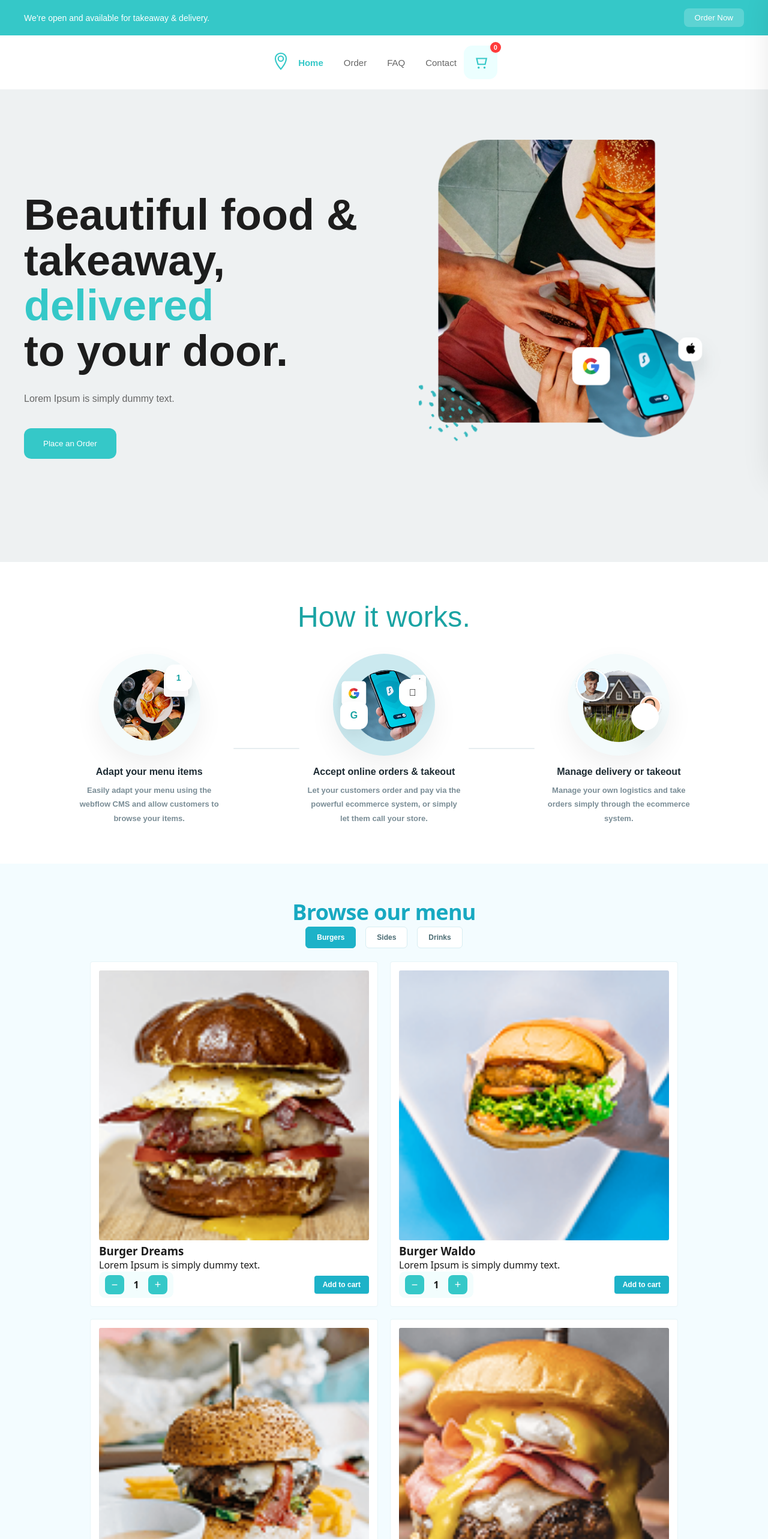
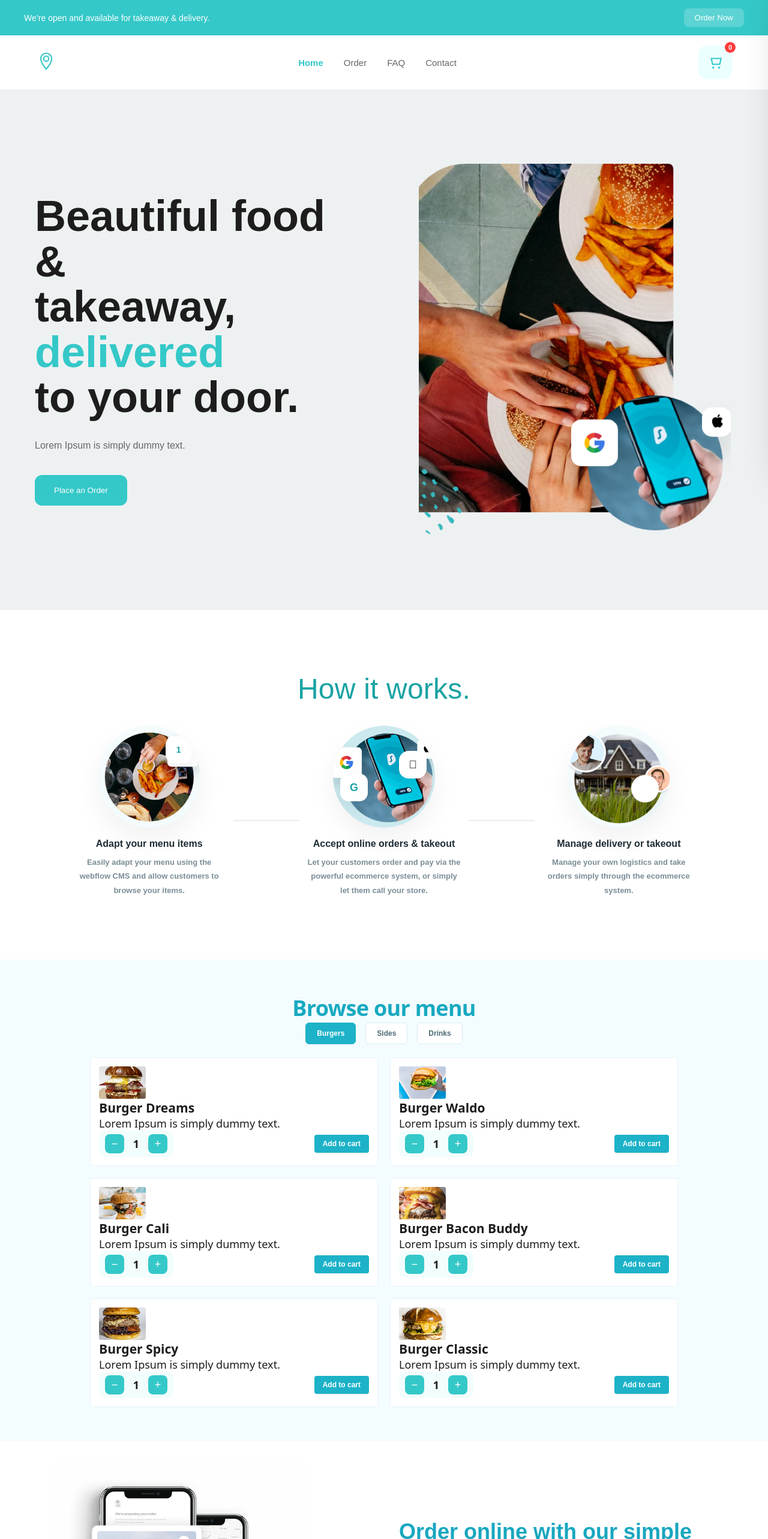
Before and after one commit to Somto-dev1234/Food-delivery, a React (Vite) app: page / in a window 1280 px wide. Shown: the top 2566 px of the page at 60% size. Built offline with nearby package versions, Linux system fonts and the light colour scheme.

Commit message:
Make website responsive

```diff
--- a/src/index.css
+++ b/src/index.css
@@ -1,131 +1,63 @@
-/* =========================
-   Global baseline
-========================= */
-html {
-  scroll-behavior: smooth;
-  font-family: inter, sans-serif;
+/* Reset */
+* {
+  margin: 0;
+  padding: 0;
+  box-sizing: border-box;
 }
 
-* { box-sizing: border-box; }
+/* Base */
+html {
+  font-size: clamp(14px, 1vw + 10px, 18px);
+  scroll-behavior: smooth;
+}
 
 body {
-  margin: 0;
-}
-/* =========================
-   Anti-stretch overrides (place at end)
-========================= */
-
-/* Force images to keep aspect ratio */
-img,
-.card img,
-.menuCard img,
-.itemCard img {
+  font-family: Inter, sans-serif;
   width: 100%;
-  height: auto !important;
-  object-fit: cover; /* change to "contain" if you don't want cropping */
+  min-height: 100vh;
+  overflow-x: hidden;
 }
 
-/* If you have image wrappers forcing a height */
-.card .image,
-.menuCard .image,
-.itemCard .image,
-.cardImg,
-.menuImg,
-.itemImg {
-  width: 100%;
+/* Images */
+img {
+  max-width: 100%;
   height: auto;
+  display: block;
 }
 
-/* Optional but helpful to avoid overflow from long text */
-p, a, li, span {
-  overflow-wrap: break-word;
+/* Containers */
+.container {
+  width: min(90%, 1200px);
+  margin: 0 auto;
 }
 
-/* Your container */
-.container {
-  max-width: 1200px;
+/* Sections */
+section {
   width: 100%;
-  margin: auto;
-  padding: 0 20px;
+  padding: clamp(2rem, 5vw, 5rem) 1rem;
 }
 
-@media (max-width: 768px) {
-  .container {
-    padding: 0 15px;
-  }
+/* Flexible layouts */
+.flex {
+  display: flex;
+  flex-wrap: wrap;
 }
 
-/* =========================
-   Responsive layout helpers
-   (works great for many React comps)
-========================= */
-
-/* Header/nav wrappers (common names) */
-.header,
-.nav,
-.headerInner,
-.navBar,
-.navLinks,
-.nav-list {
-  display: flex;
-  flex-wrap: wrap;          /* key for responsiveness */
-  align-items: center;
-  justify-content: space-between;
-  gap: 12px;
+.grid {
+  display: grid;
+  gap: 1rem;
+  grid-template-columns: repeat(auto-fit, minmax(250px, 1fr));
 }
 
-/* If you have a row of buttons/links */
-.row,
-.linkRow,
-.linksRow {
-  display: flex;
-  flex-wrap: wrap;
-  gap: 12px;
+/* Buttons */
+button {
+  max-width: 100%;
 }
 
-/* =========================
-   Card / menu grids
-========================= */
-
-/* Common wrapper class names you might have */
-.menu,
-.cards,
-.menuGrid,
-.grid,
-.sectionGrid,
-.section-grid {
-  display: grid;
-  gap: 16px;
-
-  /* Auto responsive columns */
-  grid-template-columns: repeat(auto-fit, minmax(220px, 1fr));
+/* Forms */
+input,
+textarea,
+select {
+  width: 100%;
+  max-width: 100%;
 }
-
-/* Cards themselves should never force overflow */
-.card,
-.menuCard,
-.itemCard {
-  width: 100%;
-  min-width: 0; /* important inside flex/grid */
-}
-
-/* If your cards have images inside */
-.card img,
-.menuCard img,
-.itemCard img {
-  width: 100%;
-  height: auto;
-}
-
-/* =========================
-   Section padding (prevents cramped/overflow)
-========================= */
-section {
-  padding: 24px 0;
-}
-
-@media (max-width: 768px) {
-  section {
-    padding: 16px 0;
-  }
-}
```
